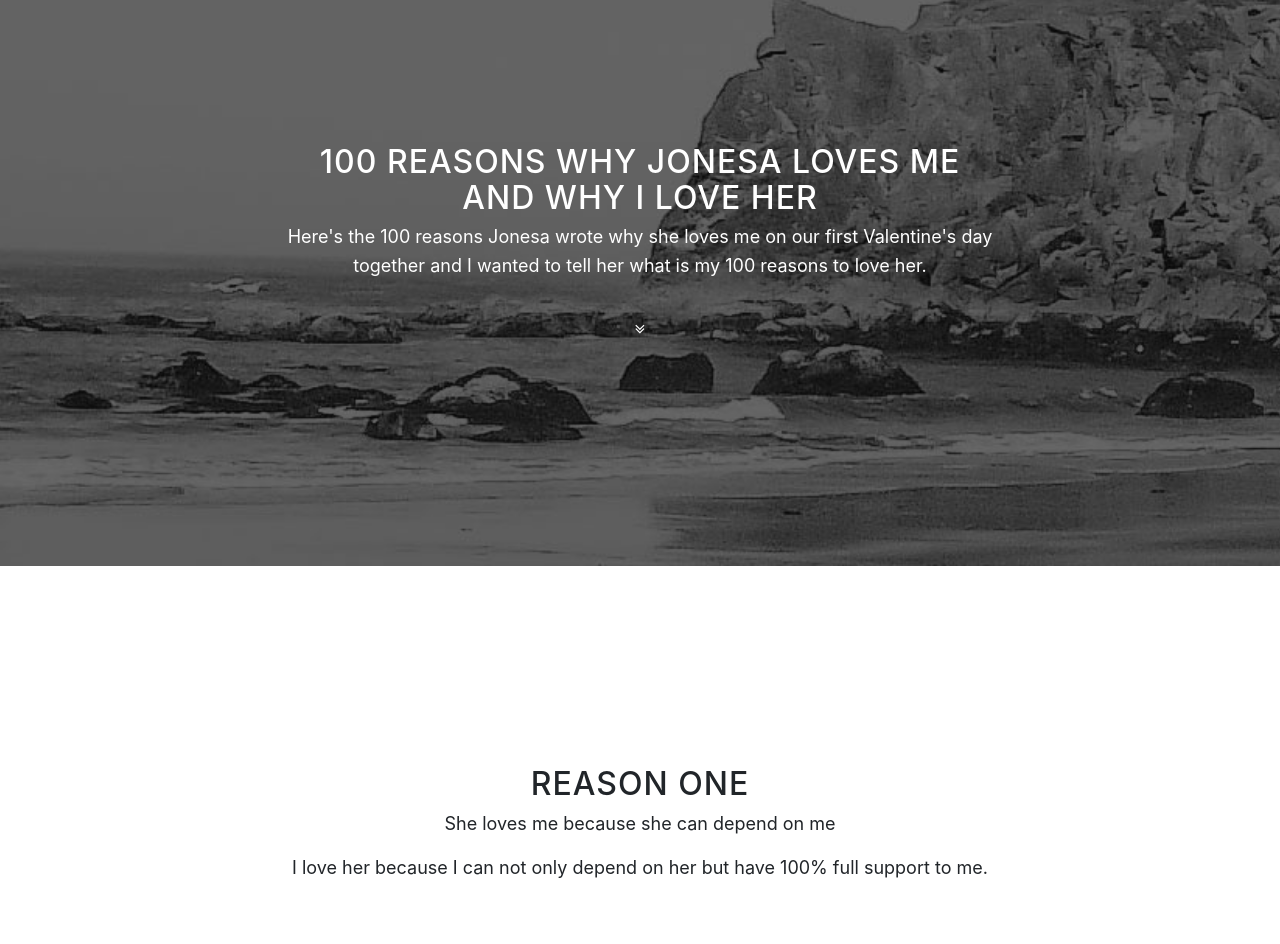
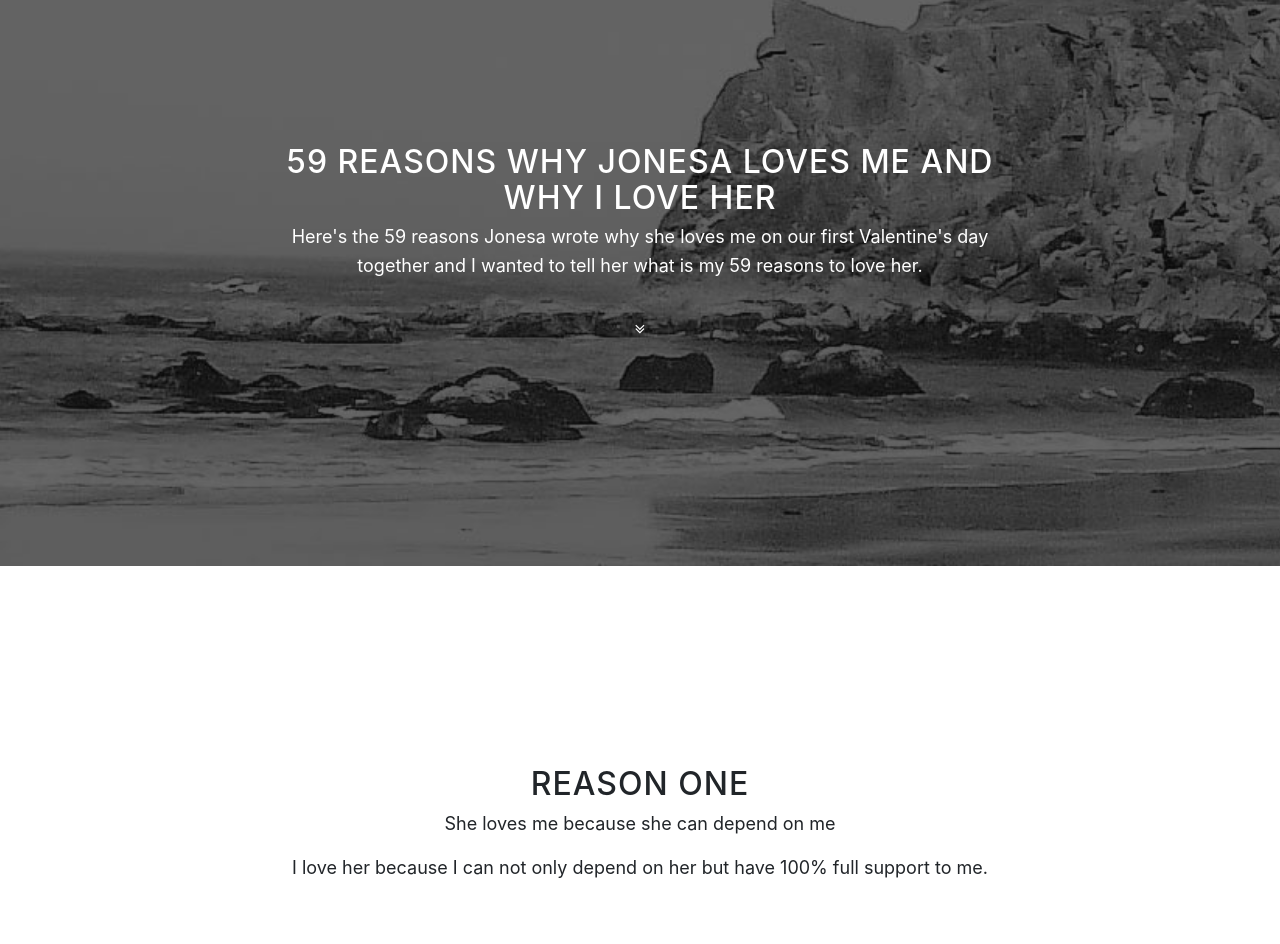
Before and after one commit to iamloloy/reasons_why, a website with bundled scripts: page index.html in a window 1280 px wide. Shown: the part 1532-2476 px from the top of the page. Built offline with nearby package versions, Linux system fonts and the light colour scheme.

Commit message:
Fixed number:

```diff
--- a/index.html
+++ b/index.html
@@ -88,8 +88,8 @@
     <section id="reasons" class="download-section content-section text-center">
       <div class="container">
         <div class="col-lg-8 mx-auto">
-          <h2>100 Reasons why Jonesa loves me and why I love her</h2>
-          <p>Here's the 100 reasons Jonesa wrote why she loves me on our first Valentine's day together and I wanted to tell her what is my 100 reasons to love her.</p>
+          <h2>59 Reasons why Jonesa loves me and why I love her</h2>
+          <p>Here's the 59 reasons Jonesa wrote why she loves me on our first Valentine's day together and I wanted to tell her what is my 59 reasons to love her.</p>
           <a href="#one" class="btn btn-circle js-scroll-trigger">
               <i class="fa fa-angle-double-down animated"></i>
           </a>
```
